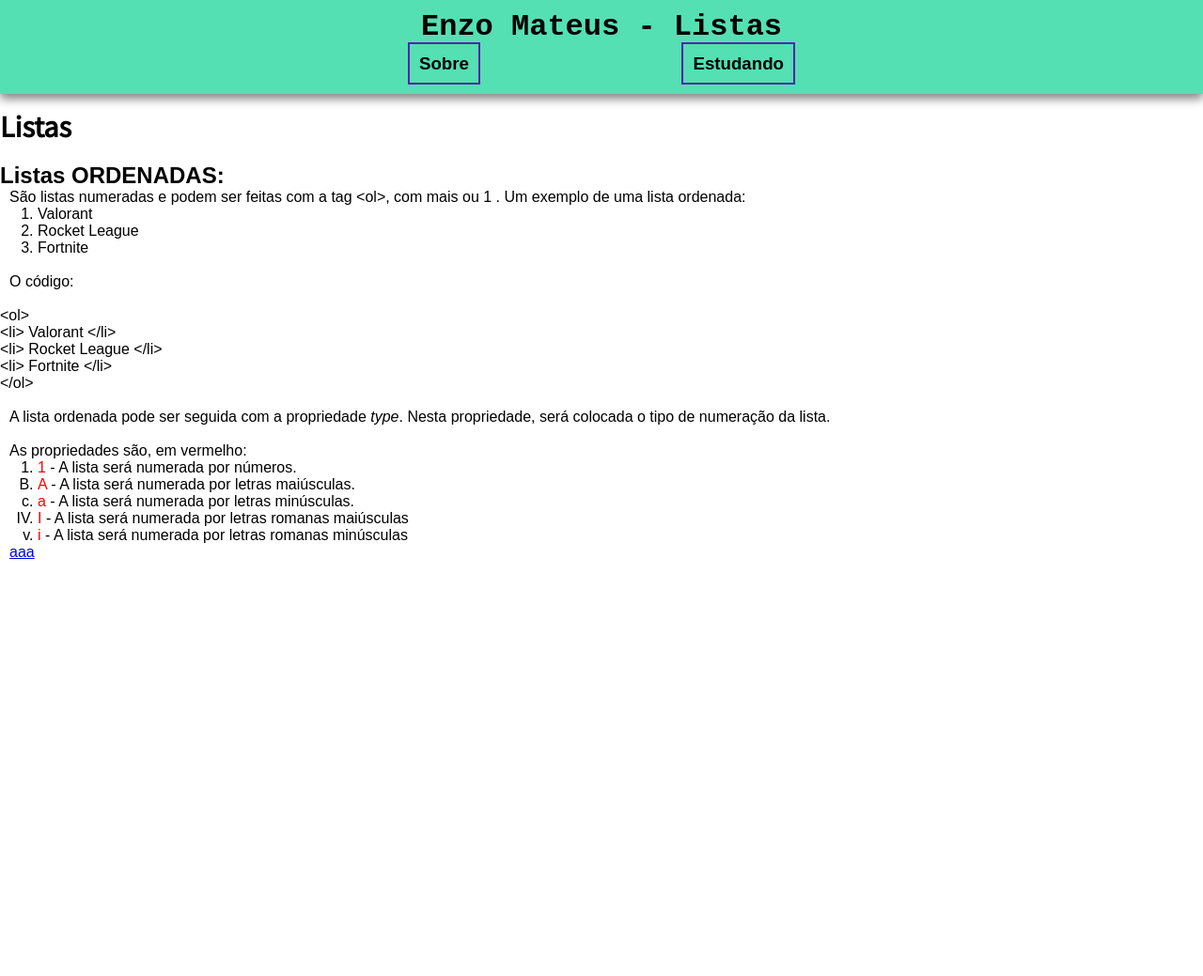
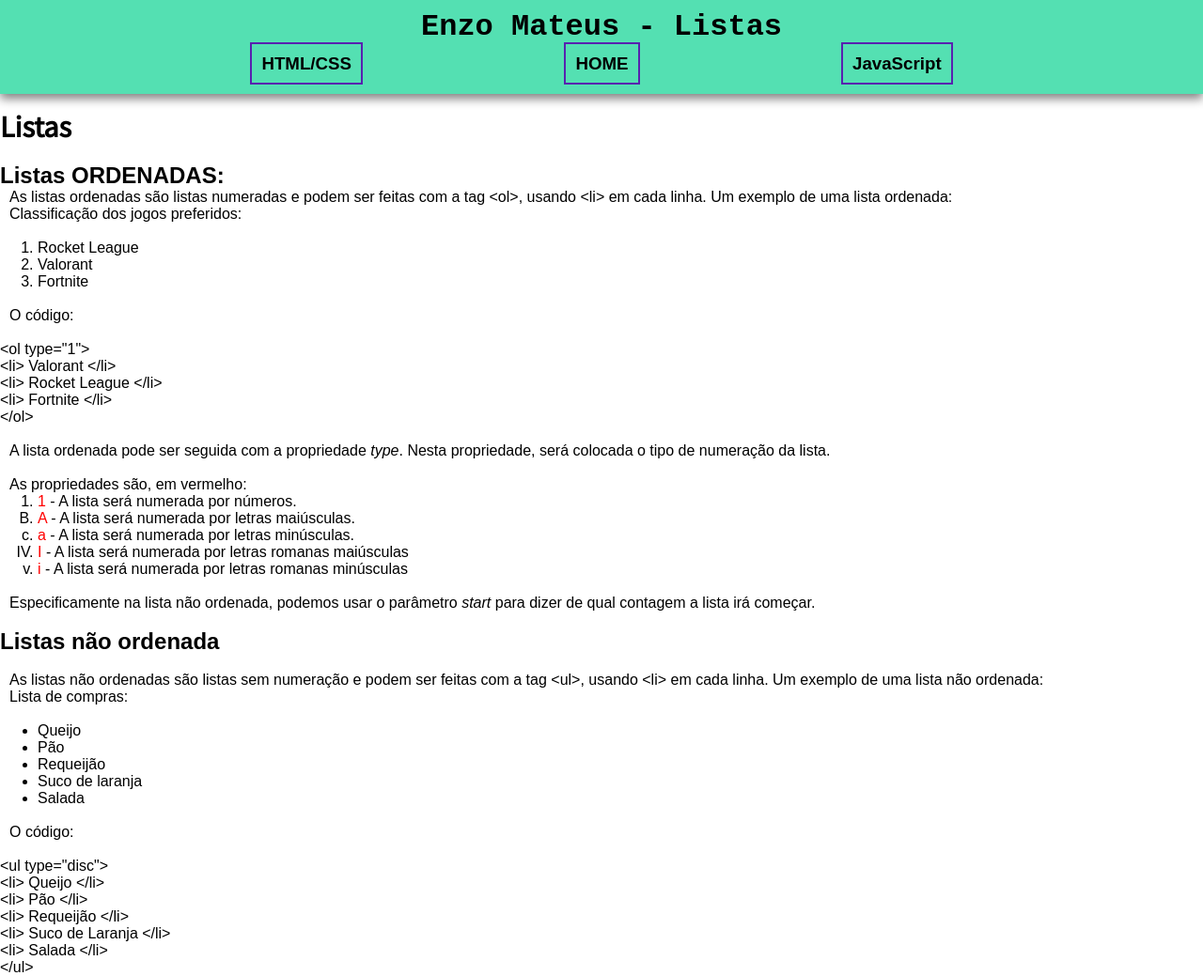
Before and after one commit to EnzoGoncalves/meu-site-de-aprendizagem, a plain HTML site: page site/html/Praticando/listas.html in a window 1280 px wide. Shown: the whole page at 94% size. Before the commit the page ends 800 px from the top, so only its background shows below. Drawn offline with Linux system fonts and the light colour scheme.

Commit message:
Update listas.html

```diff
--- a/site/html/Praticando/listas.html
+++ b/site/html/Praticando/listas.html
@@ -11,23 +11,27 @@
     <div id="navegacao">
         <h1 id="enzo">Enzo Mateus - Listas</h1>
         <fieldset>
-            <h3 class="h3-navegacao"><a href="../index.html" target="_self" class="a-navegacao">Sobre</a></h3>
-            <h3 class="h3-navegacao"><a href="../estudando.html" target="_self" class="a-navegacao">Estudando</a></h3>
+            <h3 class="h3-navegacao"><a href="../html-css.html" target="_self" class="a-navegacao">HTML/CSS</a></h3>
+            <h3 class="h3-navegacao"><a href="../index.html" target="_self"class="a-navegacao">HOME</a></h3>
+            <h3 class="h3-navegacao"><a href="" target="_self" class="a-navegacao">JavaScript</a></h3>
         </fieldset>
     </div>
     <!-- CONTEÚDO -->
+    <!--Lista ordenadas-->
     <h1>Listas</h1>
     <br>
     <h2>Listas ORDENADAS:</h2>
-    <p>São listas numeradas e podem ser feitas com a tag &ltol&gt, com mais ou 1 . Um exemplo de uma lista ordenada:</p>
-    <ol type="">
+    <p>As listas ordenadas são listas numeradas e podem ser feitas com a tag &ltol&gt, usando &ltli&gt em cada linha. Um exemplo de uma lista ordenada:</p>
+    <p>Classificação dos jogos preferidos:</p>
+    <br>
+    <ol type="1">
+        <li>Rocket League</li>
         <li>Valorant</li>
-        <li>Rocket League</li>
         <li>Fortnite</li>
     </ol>
     <br>
     <p>O código:</p> <br>
-    &ltol&gt <br>
+    &ltol type="1"&gt <br>
     &ltli&gt Valorant &lt/li&gt <br>
     &ltli&gt Rocket League &lt/li&gt <br>
     &ltli&gt Fortnite &lt/li&gt <br>
@@ -43,8 +47,31 @@
         <li type="I"> <span style="color: red;">I</span> - A lista será numerada por letras romanas maiúsculas</li>
         <li type="i"> <span style="color: red;">i</span> - A lista será numerada por letras romanas minúsculas</li>
     </ol>
+    <br>
+    <p>Especificamente na lista não ordenada, podemos usar o parâmetro <i>start</i> para dizer de qual contagem a lista irá começar.</p>
+    <br>
+    <!--Lista não ordenada-->
+    <h2>Listas não ordenada</h2>
+    <br>
+    <p>As listas não ordenadas são listas sem numeração e podem ser feitas com a tag &ltul&gt, usando &ltli&gt em cada linha. Um exemplo de uma lista não ordenada:</p>
 
-    <p><a href="../navegacao.html">aaa</a></p>
-
+    <p>Lista de compras:</p>
+    <br>
+    <ul type="disc">
+        <li>Queijo</li>
+        <li>Pão</li>
+        <li>Requeijão</li>
+        <li>Suco de laranja</li>
+        <li>Salada</li>
+    </ul>
+    <br>
+    <p>O código:</p> <br>
+    &ltul type="disc"&gt <br>
+    &ltli&gt Queijo &lt/li&gt <br>
+    &ltli&gt Pão &lt/li&gt <br>
+    &ltli&gt Requeijão &lt/li&gt <br>
+    &ltli&gt Suco de Laranja &lt/li&gt <br>
+    &ltli&gt Salada &lt/li&gt <br>
+    &lt/ul&gt <br>
 </body>
 </html>
```
